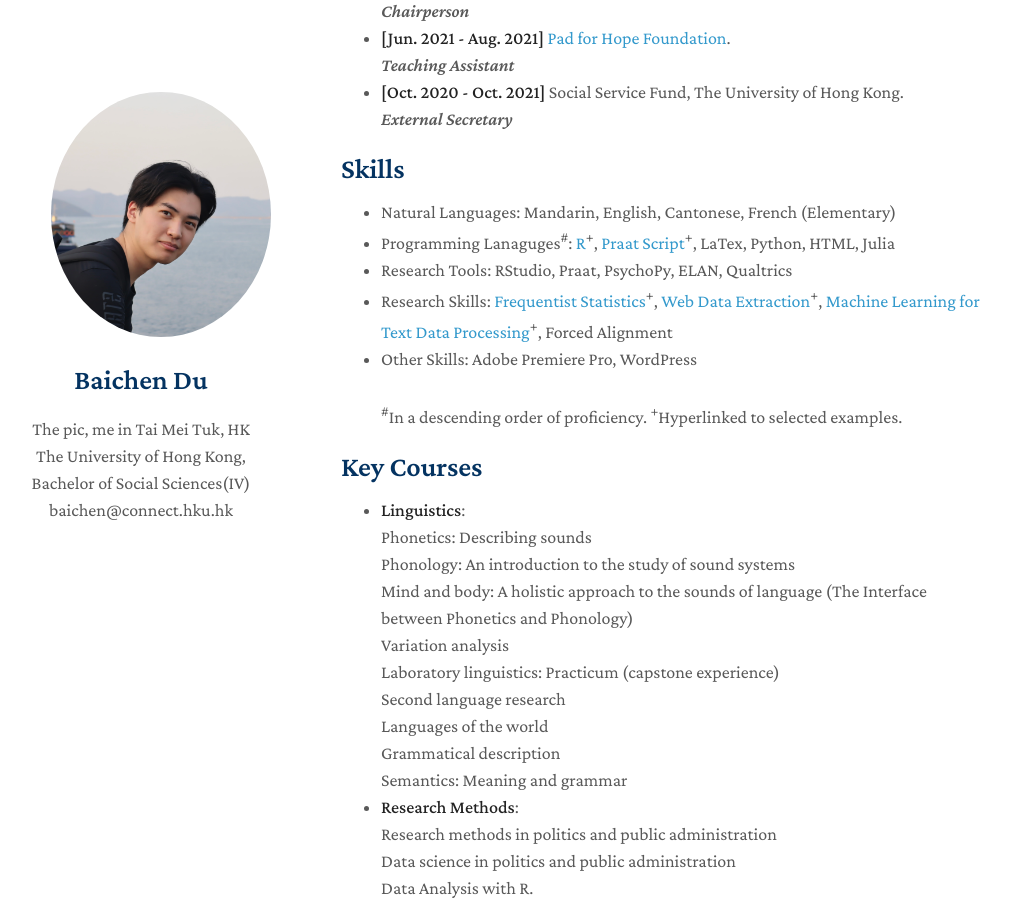
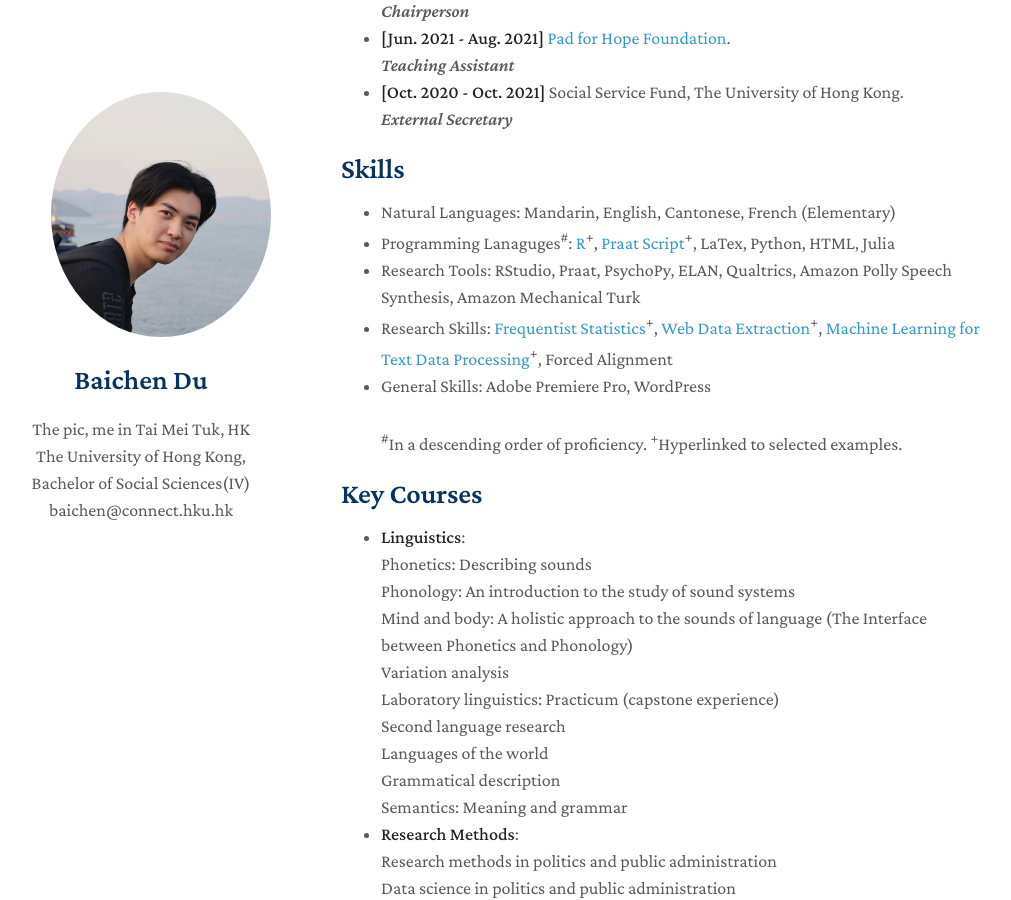
Before and after one commit to AlbertBaichenDu/AlbertBaichenDu.github.io, a Jekyll site: the page built from index.md, in a window 1280 px wide and 900 px high, scrolled down 2702 px. Shown: the whole window, without its empty margins (129-1140 px from the left). Built offline with Jekyll 4.4.1, drawn with Linux system fonts in a browser that asks for light colours; nearby versions of some CDN libraries; a style sheet for code colours, icons or effects is not loaded; our own code applies the rules of GitHub Pages for plain Markdown files.

Commit message:
Update index.md

```diff
--- a/index.md
+++ b/index.md
@@ -129,9 +129,9 @@ layout: homepage
 
 - Natural Languages: Mandarin, English, Cantonese, French (Elementary)
 - Programming Lanaguges<sup>#</sup>: [R](https://github.com/AlbertBaichenDu/Programming_Languages/tree/main/R)<sup>+</sup>, [Praat Script](https://github.com/AlbertBaichenDu/Programming_Languages/tree/main/Praat_Script)<sup>+</sup>, LaTex, Python, HTML, Julia
-- Research Tools: RStudio, Praat, PsychoPy, ELAN, Qualtrics
+- Research Tools: RStudio, Praat, PsychoPy, ELAN, Qualtrics, Amazon Polly Speech Synthesis, Amazon Mechanical Turk
 - Research Skills: [Frequentist Statistics](https://github.com/AlbertBaichenDu/Programming_Languages/tree/main/R)<sup>+</sup>, [Web Data Extraction](https://github.com/AlbertBaichenDu/Programming_Languages/blob/main/R/NLP/NLP_ForeignMinistry_relations_Step1_webscraping_fm.R)<sup>+</sup>, [Machine Learning for Text Data Processing](https://github.com/AlbertBaichenDu/Programming_Languages/tree/main/R/NLP)<sup>+</sup>, Forced Alignment
-- Other Skills: Adobe Premiere Pro, WordPress
+- General Skills: Adobe Premiere Pro, WordPress
   <br>
   <br>
 <sup>#</sup>In a descending order of proficiency. <sup>+</sup>Hyperlinked to selected examples.
```
